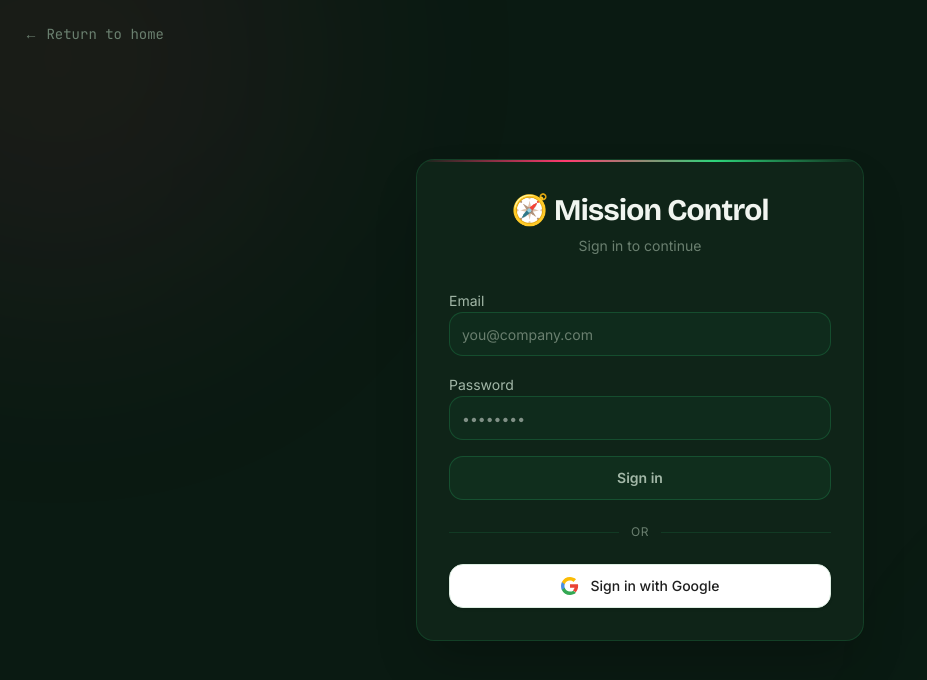
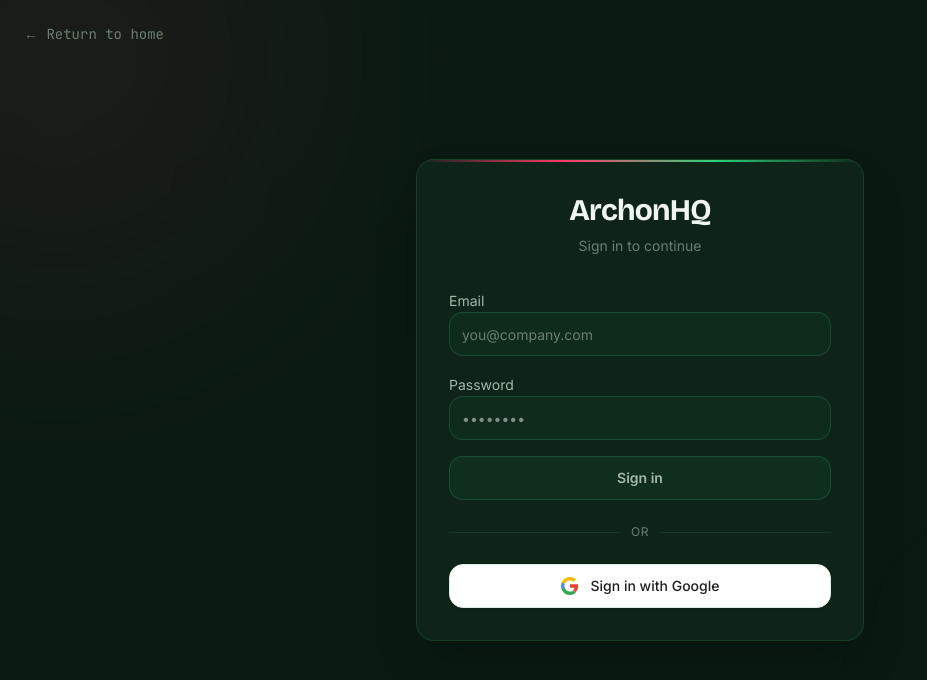
Before and after one commit to MikeS071/archonhq, a Next.js app: page /signin in a window 1280 px wide. Shown: the top 680 px of the page, without its empty margins (0-927 px from the left). Built offline with nearby package versions, Linux system fonts and the light colour scheme.

Commit message:
feat: rename to ArchonHQ; chat textarea rows=6

```diff
--- a/src/app/dashboard/page.tsx
+++ b/src/app/dashboard/page.tsx
@@ -55,7 +55,7 @@
 
         {/* Logo + workspace */}
         <div className="flex flex-shrink-0 items-center gap-2 pr-6 border-r border-gray-800 mr-4">
-          <span className="text-sm font-bold tracking-tight text-white">🧭 Mission Control</span>
+          <span className="text-sm font-bold tracking-tight text-white">ArchonHQ</span>
           <span className="text-gray-700 select-none">·</span>
           <span className="text-xs text-gray-400 max-w-[160px] truncate">{tenant?.name ?? 'Workspace'}</span>
           <Badge variant="secondary" className="ml-0.5 text-[10px] px-1.5 py-0">{planLabel}</Badge>
--- a/src/app/layout.tsx
+++ b/src/app/layout.tsx
@@ -7,7 +7,7 @@
 const bricolage = Bricolage_Grotesque({ subsets: ['latin'], variable: '--font-bricolage', weight: ['400', '500', '600', '700', '800'] });
 const jetbrains = JetBrains_Mono({ subsets: ['latin'], variable: '--font-jetbrains', weight: ['400', '500', '600'] });
 
-export const metadata: Metadata = { title: 'Mission Control' };
+export const metadata: Metadata = { title: 'ArchonHQ' };
 
 export default function RootLayout({ children }: { children: React.ReactNode }) {
   return (
--- a/src/app/signin/page.tsx
+++ b/src/app/signin/page.tsx
@@ -55,7 +55,7 @@
 
         <div className="mb-8 text-center">
           <h1 className="text-3xl font-bold tracking-tight" style={{ fontFamily: 'var(--font-bricolage, sans-serif)' }}>
-            🧭 Mission Control
+            ArchonHQ
           </h1>
           <p className="mt-2 text-sm" style={{ color: '#6a7f6f' }}>Sign in to continue</p>
         </div>
--- a/src/components/KanbanBoard.tsx
+++ b/src/components/KanbanBoard.tsx
@@ -465,15 +465,16 @@
 
         {/* Input — always pinned to bottom */}
         <div className="px-2.5 py-2 border-t border-gray-800 flex-shrink-0 bg-gray-900/30">
-          <div className="flex gap-1.5 items-center">
-            <input
-              className="flex-1 min-w-0 rounded border border-gray-700/60 bg-gray-900 px-2.5 py-1.5 text-[11px] text-white placeholder-gray-600 focus:outline-none focus:border-indigo-600/60"
+          <div className="flex gap-1.5 items-start">
+            <textarea
+              className="flex-1 min-w-0 rounded border border-gray-700/60 bg-gray-900 px-2.5 py-1.5 text-[11px] text-white placeholder-gray-600 focus:outline-none focus:border-indigo-600/60 resize-none"
               placeholder={`Message ${displayName}\u2026`}
+              rows={6}
               value={input}
               onChange={(e) => setInput(e.target.value)}
-              onKeyDown={(e) => { if (e.key === 'Enter') send(); }}
+              onKeyDown={(e) => { if (e.key === 'Enter' && !e.shiftKey) { e.preventDefault(); send(); } }}
             />
-            <button type="button" onClick={send} className="flex-shrink-0 rounded bg-indigo-700/80 hover:bg-indigo-600 p-1.5 transition-colors">
+            <button type="button" onClick={send} className="flex-shrink-0 rounded bg-indigo-700/80 hover:bg-indigo-600 p-1.5 transition-colors mt-0.5">
               <Send className="h-3 w-3 text-white" />
             </button>
           </div>
```
